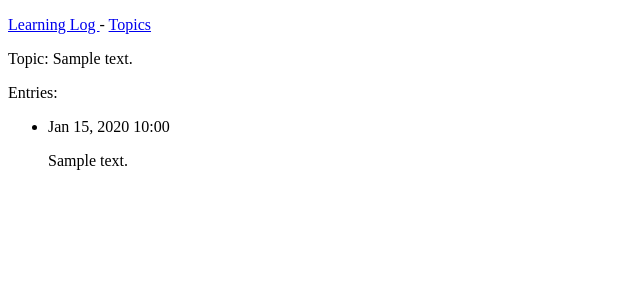
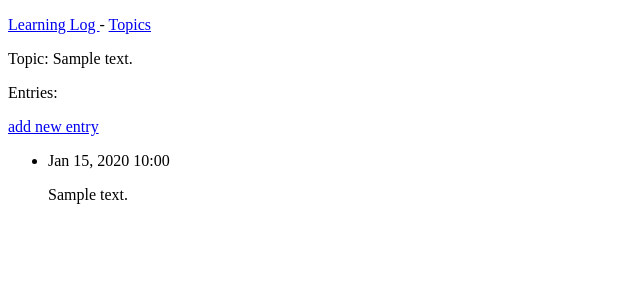
Before and after one commit to da4o88/my_learning, a Django app: page /topics/1/ in a window 1280 px wide. Shown: the top 300 px of the page, without its empty margins (0-640 px from the left). Run offline with Django 4.2, Linux system fonts and the light colour scheme; tables that the repository leaves empty hold one stand-in row (values such as "Sample post").

Commit message:
create new entries form

```diff
--- a/learning_logs/templates/learning_logs/topic.html
+++ b/learning_logs/templates/learning_logs/topic.html
@@ -5,6 +5,9 @@
     <p>Topic: {{ topic }}</p>
 
     <p>Entries:</p>
+    <p>
+        <a href="{% url 'new_entry' topic.id %}">add new entry</a>
+    </p>
     <ul>
         {% for entry in entries %}
             <li>
--- a/learning_logs/urls.py
+++ b/learning_logs/urls.py
@@ -13,4 +13,7 @@ urlpatterns = [
 
     # Page for adding new topic
     re_path(r'^new_topic/$', views.new_topic, name='new_topic'),
+
+    # Page for adding new entry
+    re_path(r'^new_entry/(?P<topic_id>\d+)/$', views.new_entry, name='new_entry'),
 ]
--- a/learning_logs/views.py
+++ b/learning_logs/views.py
@@ -3,8 +3,29 @@ from django.http import HttpResponseRedirect
 from django.urls import reverse
 
 from .models import Topic
-from .forms import TopicForm
+from .forms import TopicForm, EntryForm
 # Create your views here.
+
+def new_entry(request, topic_id):
+    """Add a new entry for a particular topic."""
+    topic = Topic.objects.get(id=topic_id)
+
+    if request.method != 'POST':
+        # No data submitted, create a blank form
+        form = EntryForm()
+    else:
+        # POST data submitted, process data
+        form = EntryForm(data=request.POST)
+        if form.is_valid():
+            new_entry = form.save(commit=False)
+            new_entry.topic = topic
+            new_entry.save()
+            return HttpResponseRedirect(reverse('topic', args=[topic_id]))
+    context = {
+        'topic': topic,
+        'form': form,
+    }
+    return render(request, 'learning_logs/new_entry.html', context)
 
 
 def new_topic(request):
@@ -17,7 +38,7 @@ def new_topic(request):
         form = TopicForm(request.POST)
         if form.is_valid():
             form.save()
-            return HttpResponseRedirect(reverse('learning_logs:topics'))
+            return HttpResponseRedirect(reverse('topics'))
     context = {
         'form': form,
     }
```
Also changed, not shown: learning_logs/forms.py (+11 -1 lines), learning_logs/templates/learning_logs/new_entry.html (added, +13 -0 lines).
